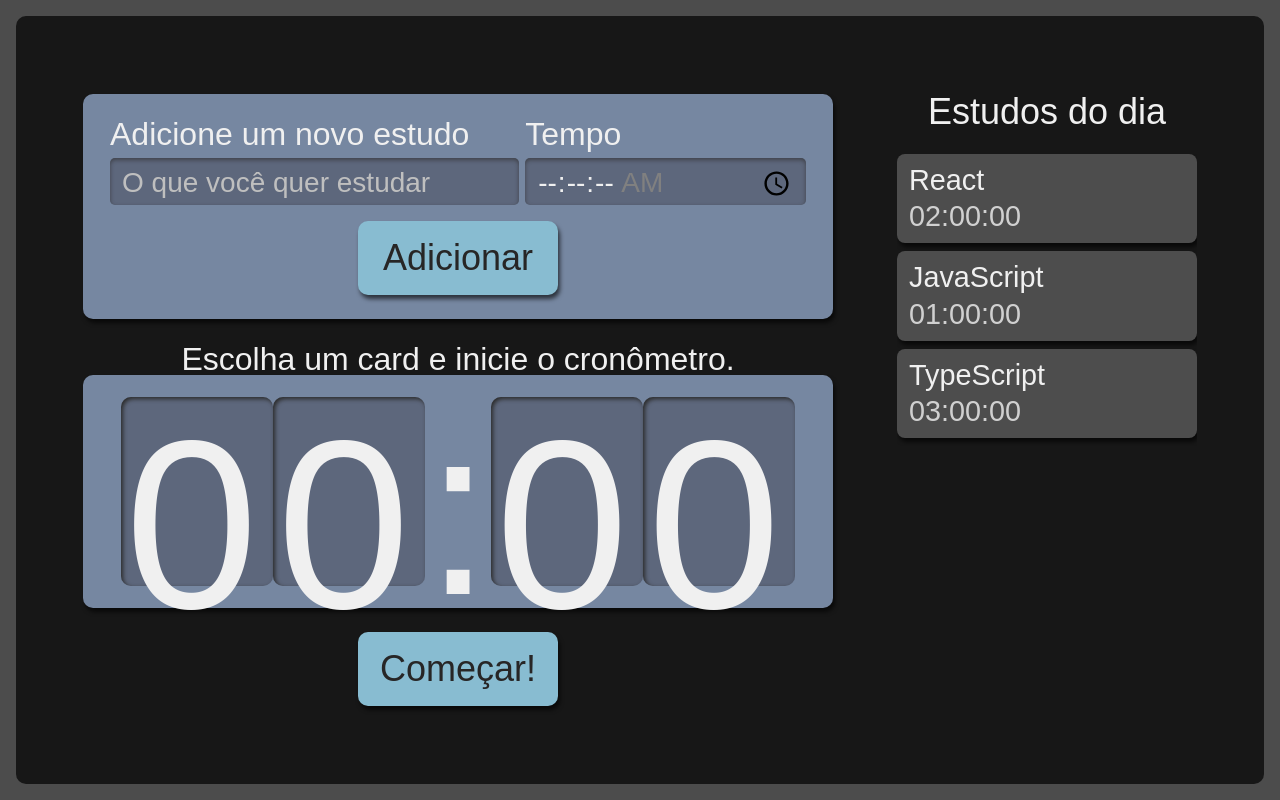
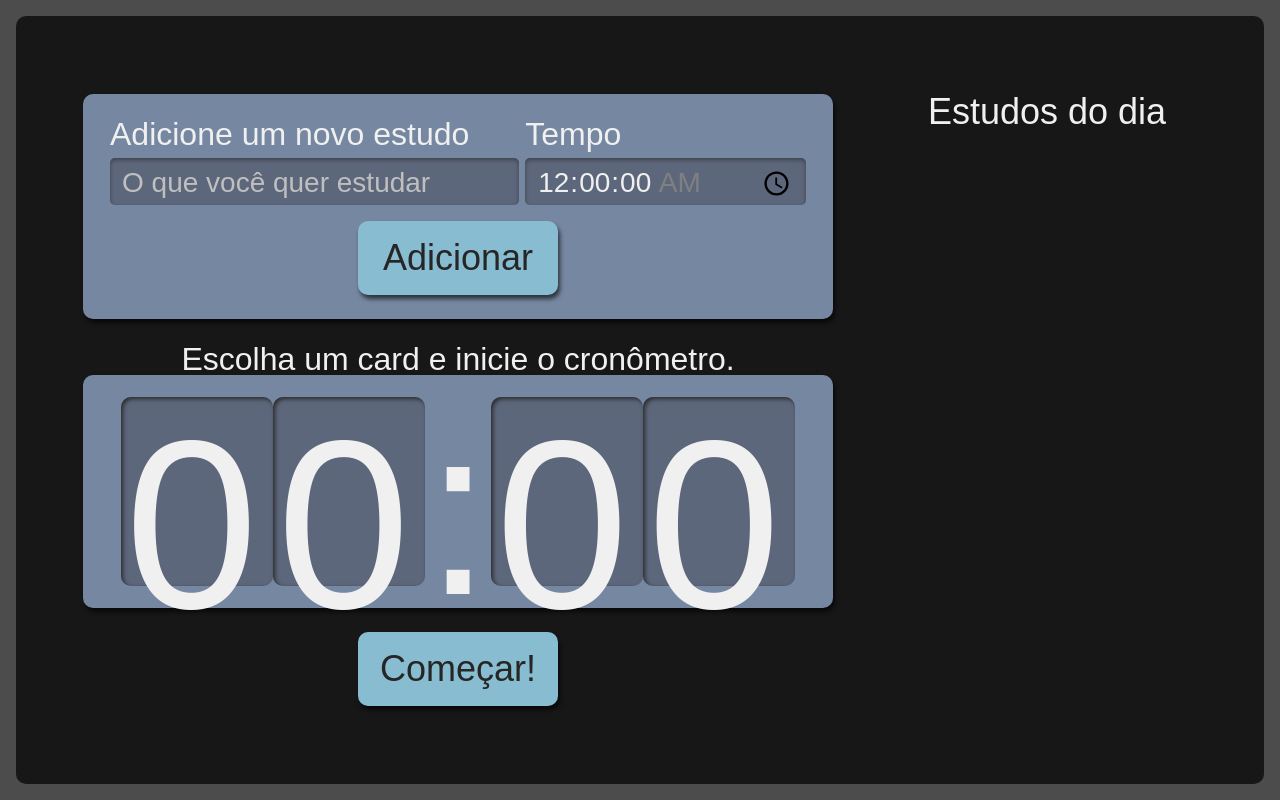
Before and after one commit to Felipe-AR/fundamentos-react-typescript-alura, a React (Create React App) app: page / in a window 1280 px wide. Built offline with nearby package versions, Linux system fonts and the light colour scheme.

Commit message:
Utilizando o hook State para a renderização reativa das informações

```diff
--- a/src/components/Formulario/index.tsx
+++ b/src/components/Formulario/index.tsx
@@ -1,16 +1,42 @@
 import React from "react";
+import { ITarefa } from "../../types/ITarefa";
 import Botao from "../Botao";
 import style from "./formulario.module.scss";
+import { v4 as uuidv4 } from "uuid";
 
-class Formulario extends React.Component {
+class Formulario extends React.Component<{
+  setTarefas: React.Dispatch<React.SetStateAction<ITarefa[]>>;
+}> {
+  state = {
+    nome: "",
+    tempo: "00:00:00",
+  };
+  adicionarTarefa(evento: React.FormEvent<HTMLFormElement>) {
+    evento.preventDefault();
+    this.props.setTarefas((tarefasAntigas) => [
+      ...tarefasAntigas,
+      { ...this.state, selecionado: false, completado: false, id: uuidv4() },
+    ]);
+    this.setState({
+      nome: "",
+      tempo: "00:00:00",
+    });
+  }
   render() {
     return (
-      <form className={style.novaTarefa}>
+      <form
+        className={style.novaTarefa}
+        onSubmit={this.adicionarTarefa.bind(this)}
+      >
         <div className={style.inputContainer}>
           <label htmlFor="tarefa">Adicione um novo estudo</label>
           <input
             type="text"
             name="tarefa"
+            value={this.state.nome}
+            onChange={(evento) =>
+              this.setState({ ...this.state, nome: evento.target.value })
+            }
             id="tarefa"
             placeholder="O que você quer estudar"
             required
@@ -22,13 +48,17 @@
             type="time"
             name="tempo"
             step="1"
+            value={this.state.tempo}
+            onChange={(evento) =>
+              this.setState({ ...this.state, tempo: evento.target.value })
+            }
             id="tempo"
             min="00:00:00"
             max="01:30:00"
             required
           />
         </div>
-        <Botao>Adicionar</Botao>
+        <Botao type="submit">Adicionar</Botao>
       </form>
     );
   }
--- a/src/components/LIsta/Item/index.tsx
+++ b/src/components/LIsta/Item/index.tsx
@@ -1,7 +1,8 @@
 import React from "react";
+import { ITarefa } from "../../../types/ITarefa";
 import style from "./item.module.scss";
 
-function Item({ nome, tempo }: { nome: string; tempo: string }) {
+function Item({ nome, tempo, selecionado, completado, id }: ITarefa) {
   return (
     <li className={style.item}>
       <h3>{nome}</h3>
--- a/src/components/LIsta/index.tsx
+++ b/src/components/LIsta/index.tsx
@@ -1,22 +1,9 @@
-import React from "react";
+import React, { useState } from "react";
+import { ITarefa } from "../../types/ITarefa";
 import Item from "./Item";
 import style from "./lista.module.scss";
 
-function Lista() {
-  const tarefas = [
-    {
-      nome: "React",
-      tempo: "02:00:00",
-    },
-    {
-      nome: "JavaScript",
-      tempo: "01:00:00",
-    },
-    {
-      nome: "TypeScript",
-      tempo: "03:00:00",
-    },
-  ];
+function Lista({ tarefas }: { tarefas: ITarefa[] }) {
   return (
     <aside className={style.listaTarefas}>
       <h2>Estudos do dia</h2>
--- a/src/pages/App.tsx
+++ b/src/pages/App.tsx
@@ -1,14 +1,16 @@
-import React from "react";
+import React, { useState } from "react";
 import Cronometro from "../components/Cronometro";
 import Formulario from "../components/Formulario";
 import Lista from "../components/Lista";
+import { ITarefa } from "../types/ITarefa";
 import style from "./app.module.scss";
 
 function App() {
+  const [tarefas, setTarefas] = useState<ITarefa[]>([]);
   return (
     <div className={style.AppStyle}>
-      <Formulario />
-      <Lista />
+      <Formulario setTarefas={setTarefas} />
+      <Lista tarefas={tarefas} />
       <Cronometro />
     </div>
   );
```
